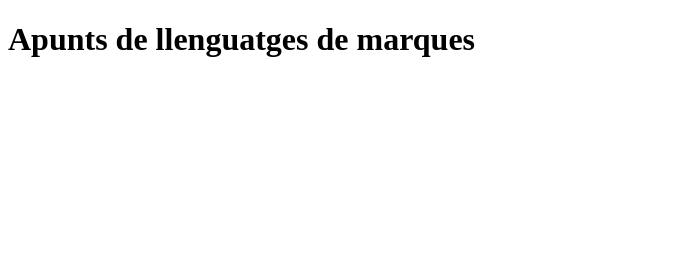
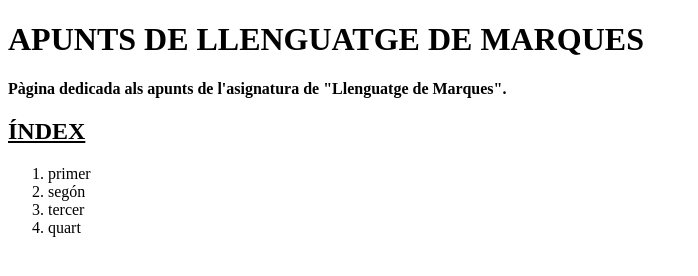
Before and after one commit to tonifr96/LMG_APUNTS, a plain HTML site: page index.html in a window 1280 px wide. Shown: the whole page, without its empty margins (0-698 px from the left). Drawn offline with Linux system fonts and the light colour scheme.

Commit message:
index no acabat
l'acabaré avui horabaixa

```diff
--- a/index.html
+++ b/index.html
@@ -16,6 +16,14 @@
     <title>LMG Toni</title>
 </head>
 <body>
-    <h1>Apunts de llenguatges de marques</h1>
+    <h1>APUNTS DE LLENGUATGE DE MARQUES</h1>
+    <p><b>Pàgina dedicada als apunts de l'asignatura de "Llenguatge de Marques".</b></p>
+    <h2><U>ÍNDEX</U></h2>
+    <ol>
+    <li>primer</li>
+    <li>segón</li>
+    <li>tercer</li>
+    <li>quart</li>
+    </ol>
 </body>
 </html>
```
